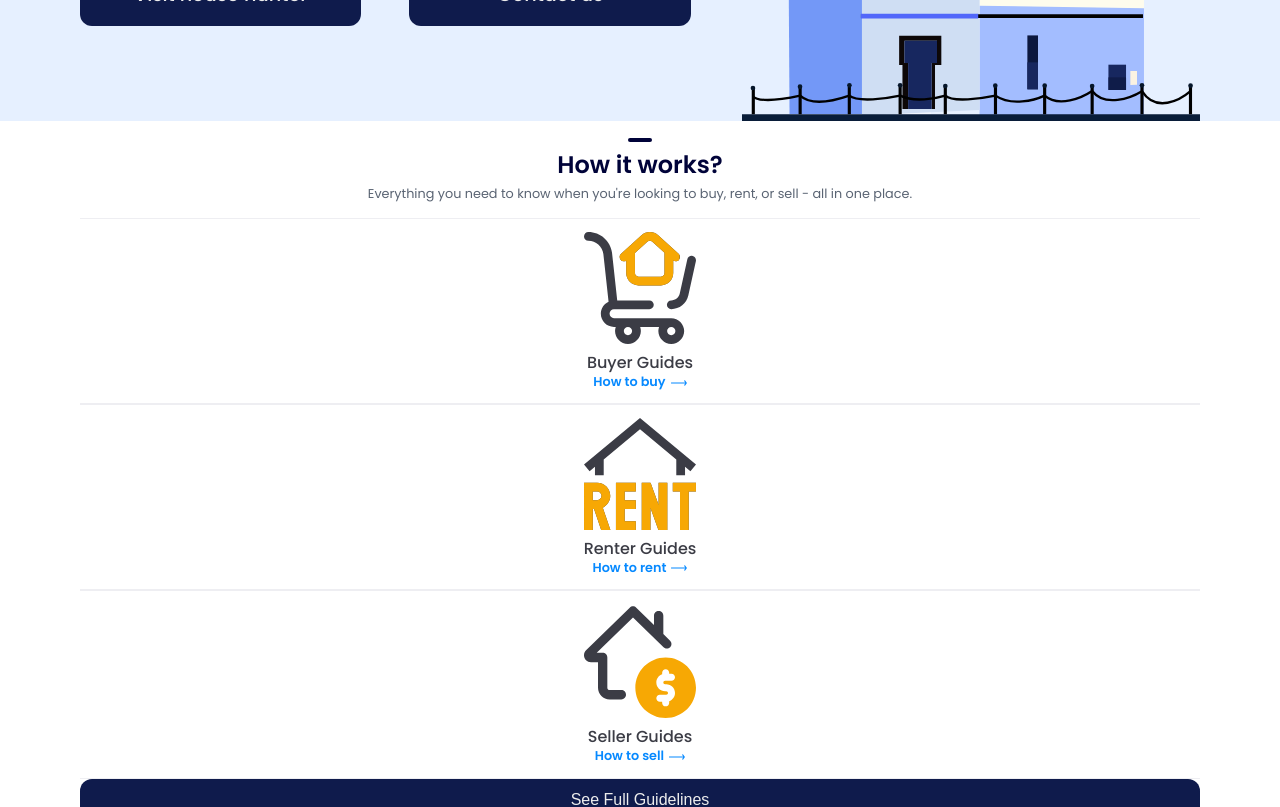
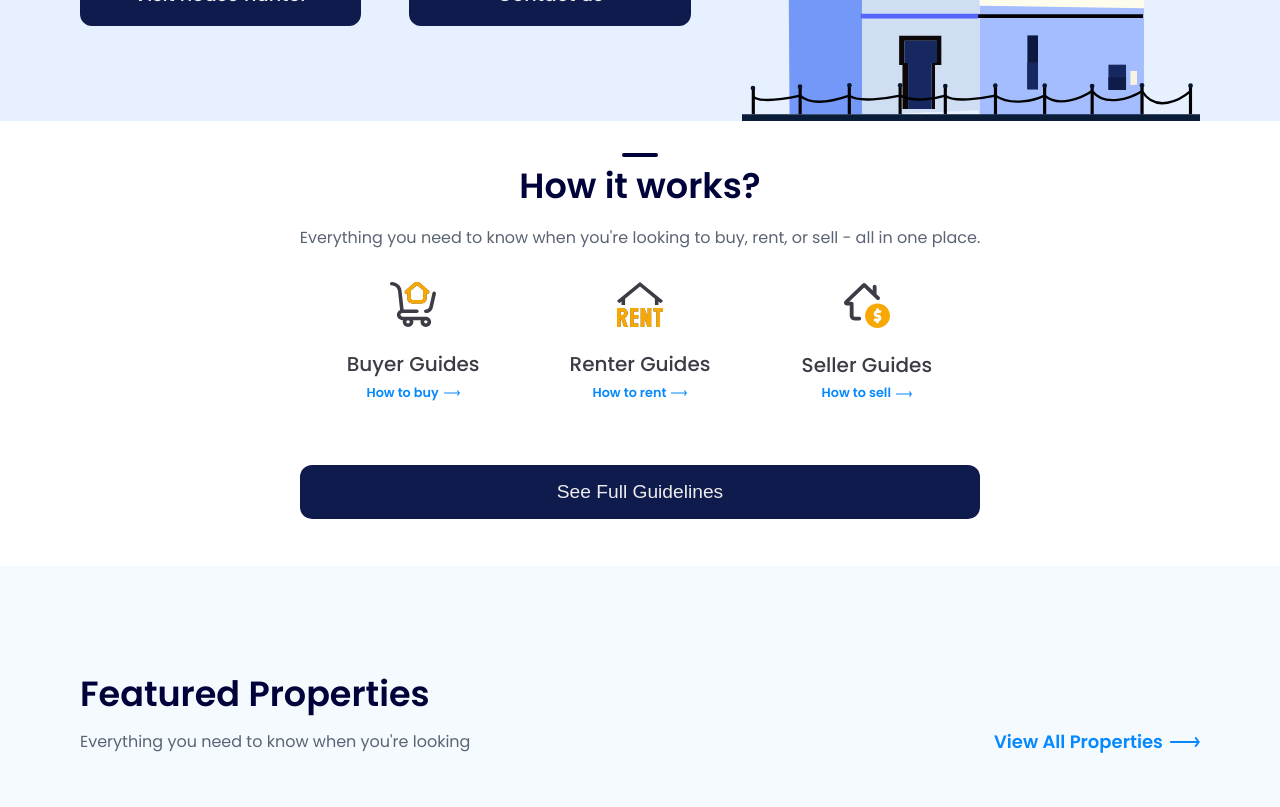
Before and after one commit to MwauratheAlex/househunter_landing_page, a React (Vite) app: page / in a window 1280 px wide. Shown: the part 500-1307 px from the top of the page. Built offline with nearby package versions, Linux system fonts and the light colour scheme.

Commit message:
Responsive how it works

```diff
--- a/src/App.jsx
+++ b/src/App.jsx
@@ -19,9 +19,9 @@ function App() {
       </div>
       <main>
         <HowItWorks />
-        {/* <FeaturedProperties /> */}
+        <FeaturedProperties />
         {/* <Stats /> */}
-        {/* <Newsletter /> */}
+        <Newsletter />
       </main>
       {/* <Footer /> */}
     </div>
--- a/src/styles/how_it_works.css
+++ b/src/styles/how_it_works.css
@@ -2,7 +2,7 @@
   display: flex;
   flex-direction: column;
   align-items: center;
-  padding: 2em 0;
+  padding: 3rem 0;
   margin: 0 auto;
 }
 
@@ -85,9 +85,51 @@
   width: 100%;
 }
 
-@media (min-width: 1440px) {
+@media (min-width: 580px) {
   .howItWorks {
-    align-items: center;
+    width: max-content;
+    padding: 2.9375rem 0;
+  }
+
+  .howItWorks h2 {
+    margin-bottom: 1.25rem;
+    font-size: 2.1875rem;
+    line-height: 100%;
+    position: relative;
+  }
+
+  .howItWorks p {
+    font-size: 1rem;
+  }
+  .cards {
+    flex-direction: row;
+    width: 100%;
+    gap: 0em;
+    margin-bottom: 3.125rem;
+  }
+
+  .card {
+    border: none;
+    width: 100%;
+  }
+  .card img {
+    width: 20%;
+  }
+
+  .card h1 {
+    font-size: 1.25rem;
+    margin: 1.625rem 0 0.625rem 0;
+  }
+
+  .howItWorks .btn {
+    border-radius: 12px;
+    padding: 1rem 2rem;
+    font-size: 1.2rem;
+  }
+}
+
+@media (min-width: 1400px) {
+  .howItWorks {
     padding: 4.9375rem 0;
     margin: 0 auto;
   }
@@ -113,6 +155,14 @@
     margin-bottom: 3.125rem;
   }
 
+  .card {
+    width: max-content;
+  }
+
+  .card img {
+    width: 40%;
+  }
+
   .card h1 {
     font-size: 1.25rem;
     margin: 1.625rem 0 0.625rem 0;
```
